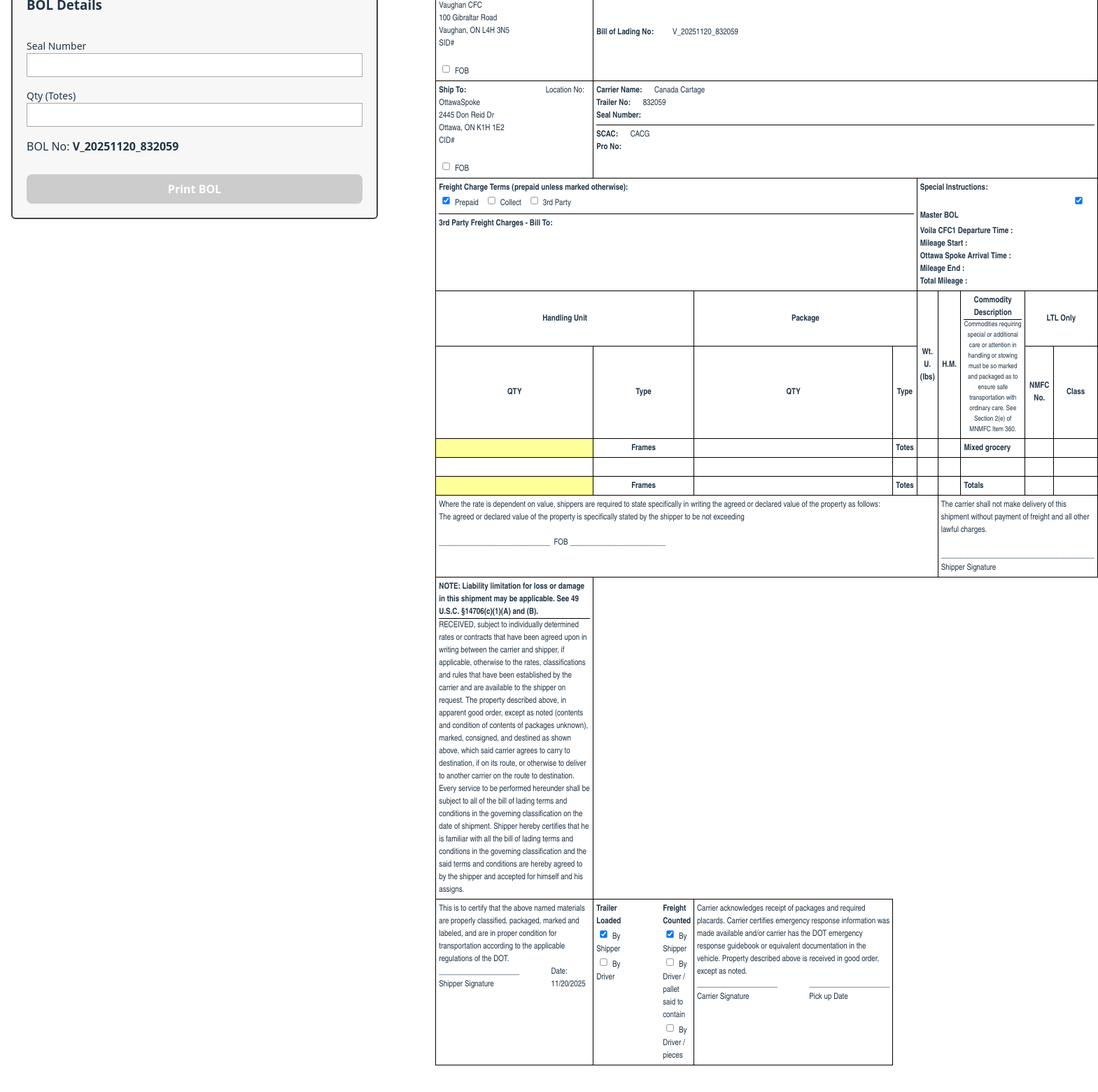
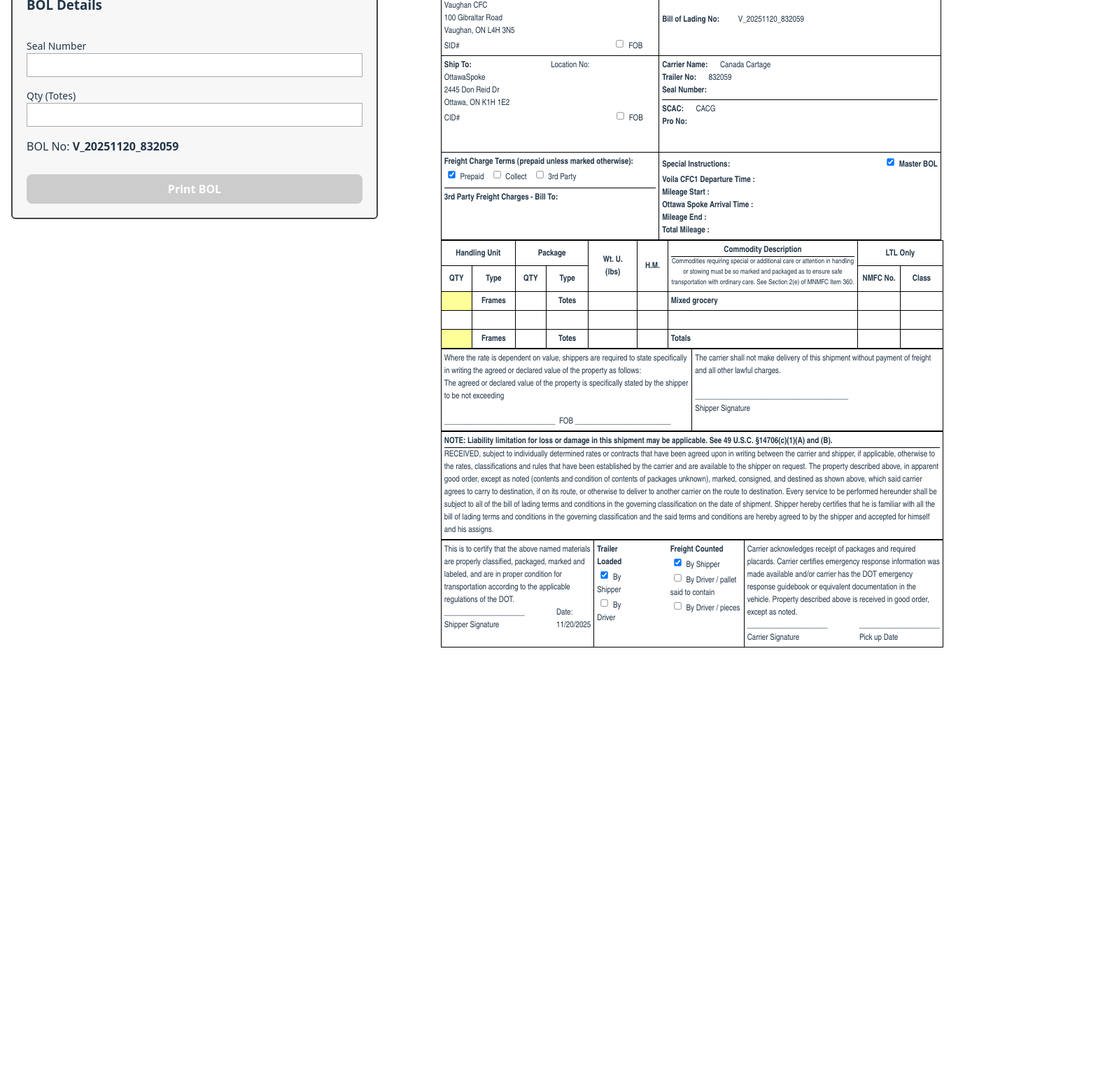
Before and after one commit to ajaisangha/BOL-Generator, a React (Vite) app in the folder bol-app/: page / in a window 1280 px wide. Shown: the part 356-1916 px from the top of the page at 70% size, 1569 px wide, since content can reach past the window. After the commit the page ends 1391 px from the top, so only its background shows below. Built offline with nearby package versions, Linux system fonts and the light colour scheme.

Commit message:
Fixed BOL

```diff
--- a/bol-app/src/components/BOLLayout.jsx
+++ b/bol-app/src/components/BOLLayout.jsx
@@ -35,6 +35,7 @@
         style={{ fontSize: "10px", width: "190mm", margin: "0 auto" }}
       >
         <tbody>
+          <tr>
           {/* Row 1: Title + Date */}
           <tr>
             <td colSpan={8} style={{ verticalAlign: "top" }}>
@@ -174,12 +175,12 @@
               </div>
             </td>
           </tr>
-        </tbody>
+        </tr>
 
 
       {/* ========== COMMODITY TABLE (notice in Commodity Description sub-header row) ========== */}
 
-        <tbody className="bol-table" style={{ fontWeight: "bold" }}>
+        <tr className="bol-table" style={{ fontWeight: "bold" }}>
           {/* Group headers */}
           <tr>
             <th colSpan={2}>Handling Unit</th>
@@ -252,9 +253,9 @@
             <td></td>
             <td></td>
           </tr>
-        </tbody>
+        </tr>
       {/* ========== DECLARED VALUE / SHIPPER SIGNATURE (upper) ========== */}
-        <tbody className="bol-table"
+        <tr className="bol-table"
         style={{
           fontSize: "9px",
           width: "190mm",
@@ -283,9 +284,9 @@
               Shipper Signature
             </td>
           </tr>
-        </tbody>
+        </tr>
       {/* ========== LIABILITY NOTICE ========== */}
-        <tbody className="bol-table" colSpan={10}
+        <tr className="bol-table" colSpan={10}
         style={{
           fontSize: "8px",
           margin: "4px auto 0 auto",
@@ -317,9 +318,9 @@
               accepted for himself and his assigns.</div>
             </td>
           </tr>
-        </tbody>
+        </tr>
       {/* ========== TRAILER LOADED / FREIGHT COUNTED / CERTIFICATION ========== */}
-        <tbody className="bol-table" >
+        <tr className="bol-table" >
           <tr>
             <td style={{ width: "27%", verticalAlign: "top" }}>
               This is to certify that the above named materials are properly
@@ -392,6 +393,7 @@
               </div>
             </td>
           </tr>
+        </tr>
         </tbody>
       </table>
     </div>
```
